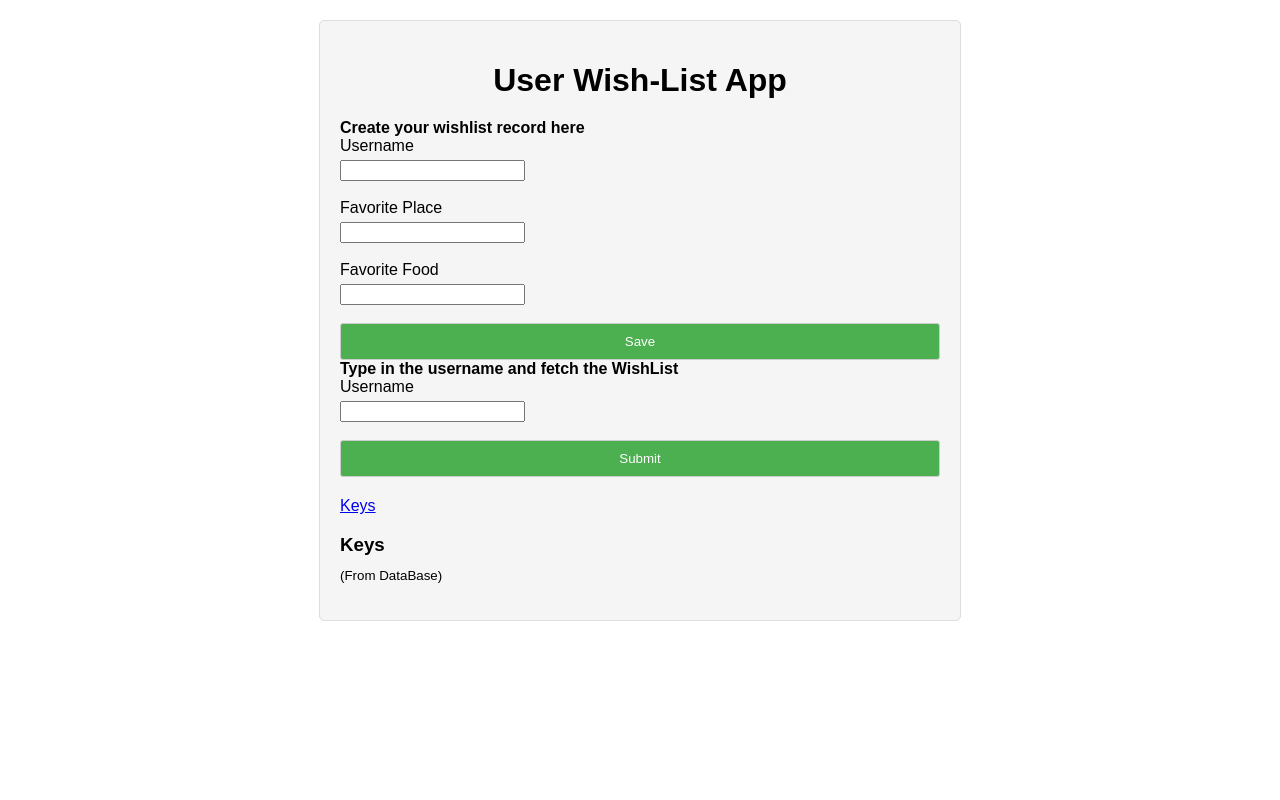
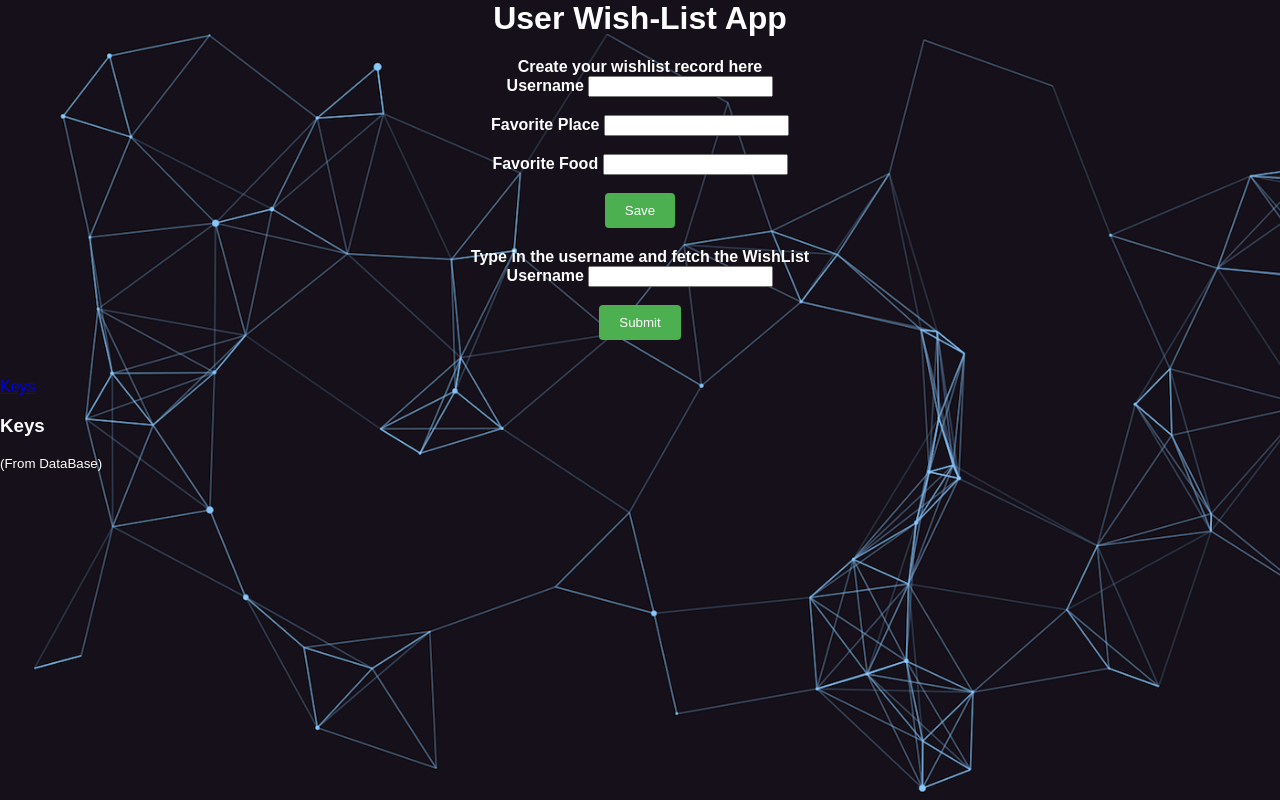
Before and after one commit to dtduy77/wishlist-app, a Flask app: page /keys in a window 1280 px wide. Run offline with Flask 3, Linux system fonts and the light colour scheme.

Commit message:
dtduy77: change style,add bg

```diff
--- a/app/templates/index.html
+++ b/app/templates/index.html
@@ -1,6 +1,9 @@
-<!-- <center>
+<center>
 <h1> User Wish-List App</h1>
-<b> Create your wishlist record here</b>
+
+<link rel="stylesheet" type="text/css" href="styles.css">
+
+<b> Create your wishlist record here </b>
 
 <form action="/save" method="POST">
 
@@ -54,75 +57,3 @@
 	{% endfor %}
 	</ul>
 {% endif %}
- -->
-
-
-<!DOCTYPE html>
-<html lang="en">
-<head>
-  <meta charset="UTF-8">
-  <meta name="viewport" content="width=device-width, initial-scale=1.0">
-  <title>User Wish-List App</title>
-  <link rel="stylesheet" href="styles.css"> </head>
-<body>
-  <div class="container">  <h1>User Wish-List App</h1>
-
-    <div class="form-section">
-      <b>Create your wishlist record here</b>
-
-      <form action="/save" method="POST">
-        <label for="username">Username</label>
-        <input name="username" id="username" required><br><br>
-
-        <label for="place">Favorite Place</label>
-        <input name="place" id="place" required><br><br>
-
-        <label for="food">Favorite Food</label>
-        <input name="food" id="food" required><br><br>
-
-        <input type="submit" value="Save">
-      </form>
-
-      <b>Type in the username and fetch the WishList</b>
-
-      <form action="/get" method="POST">
-        <label for="username">Username</label>
-        <input name="username" id="username" required><br><br>
-        <input type="submit" value="Submit">
-      </form>
-    </div>
-
-    <div class="message-section">
-      {% if get %}
-      <p class="success">The Wishlist for <b>{{username}}</b> is <b>{{place}}</b> and <b>{{food}}</b></p>
-      <small>{{msg}}</small>
-      {% endif %}
-
-      {% if no_record %}
-      <p class="error">{{msg}}</p>
-      {% endif %}
-
-      {% if user_exists %}
-      <p class="error">User <b>{{username}}</b> already exists with the wishlist <b>{{place}}</b> and <b>{{food}}</b></p>
-      <small>{{msg}}</small>
-      {% endif %}
-
-      {% if saved %}
-      <p class="success"> Successfully saved data for <b>{{username}}</b> with Wishlist <b>{{place}}</b> and <b>{{food}}</b>!!!</p>
-      {% endif %}
-    </div>
-
-    <a href="/keys">Keys</a>
-
-    {% if keys %}
-      <h3> Keys </h3>
-      <small>(From DataBase)</small>
-      <ul>
-        {% for username in usernames %}
-          <li>{{username}}</li>
-        {% endfor %}
-      </ul>
-    {% endif %}
-  </div>
-</body>
-</html>
--- a/app/templates/styles.css
+++ b/app/templates/styles.css
@@ -1,70 +1,78 @@
 body {
     font-family: Arial, sans-serif;
+    background-image: url('../templates/image.png'); /* Path to your background image */
+    background-size: cover; /* Cover the entire background */
+    background-repeat: no-repeat; /* Prevent the background from repeating */
+    background-attachment: fixed; /* Fix the background image while scrolling */
     margin: 0;
-    padding: 20px;
+    padding: 0;
+    color: white; /* Set font color to white */
 }
 
 .container {
-    max-width: 600px; /* Limit the container width */
-    margin: 0 auto; /* Center the container horizontally */
+    max-width: 600px;
+    margin: 0 auto;
     padding: 20px;
-    border: 1px solid #ddd;
-    border-radius: 5px;
-    background-color: #f5f5f5;
+    background-color: rgba(255, 255, 255, 0.8); /* Add a semi-transparent white background to enhance readability */
+    border-radius: 8px;
+    box-shadow: 0 0 10px rgba(255, 255, 255, 0.8);
 }
 
-  h1 {
-    text-align: center;
-    margin-bottom: 20px;
-  }
-
-  .form-section,
-  .message-section {
+form {
     margin-bottom: 20px;
 }
 
 label {
-    display: block;
-    margin-bottom: 5px;
+    font-weight: bold;
 }
 
-  input[type="text"],
-  input[type="submit"] {
+input[type="text"] {
     width: 100%;
     padding: 10px;
+    margin-bottom: 10px;
+    border-radius: 4px;
     border: 1px solid #ccc;
-    border-radius: 3px;
 }
 
 input[type="submit"] {
+    background-color: #4CAF50;
+    color: white;
+    padding: 10px 20px;
+    border: none;
+    border-radius: 4px;
     cursor: pointer;
-    background-color: #4caf50;
-    color: white;
-    transition: background-color 0.3s ease;
 }
 
 input[type="submit"]:hover {
-    background-color: #3e8e41;
+    background-color: #45a049;
 }
 
-  .message-section p {
-    margin-bottom: 10px;
+.error-message {
+    color: red;
 }
 
-  .success {
+.success-message {
     color: green;
 }
 
-  .error {
+.blue-text {
+    color: blue;
+}
+
+.red-text {
     color: red;
 }
 
-  h3 {
-    margin-bottom: 10px;
+.green-text {
+    color: green;
+}
+
+.small-text {
+    font-size: 12px;
 }
 
 ul {
-    list-style: none;
+    list-style-type: none;
     padding: 0;
 }
 
```
Also changed, not shown: app/templates/image.png (added). Lines whose indentation alone changed are shown as unchanged.
